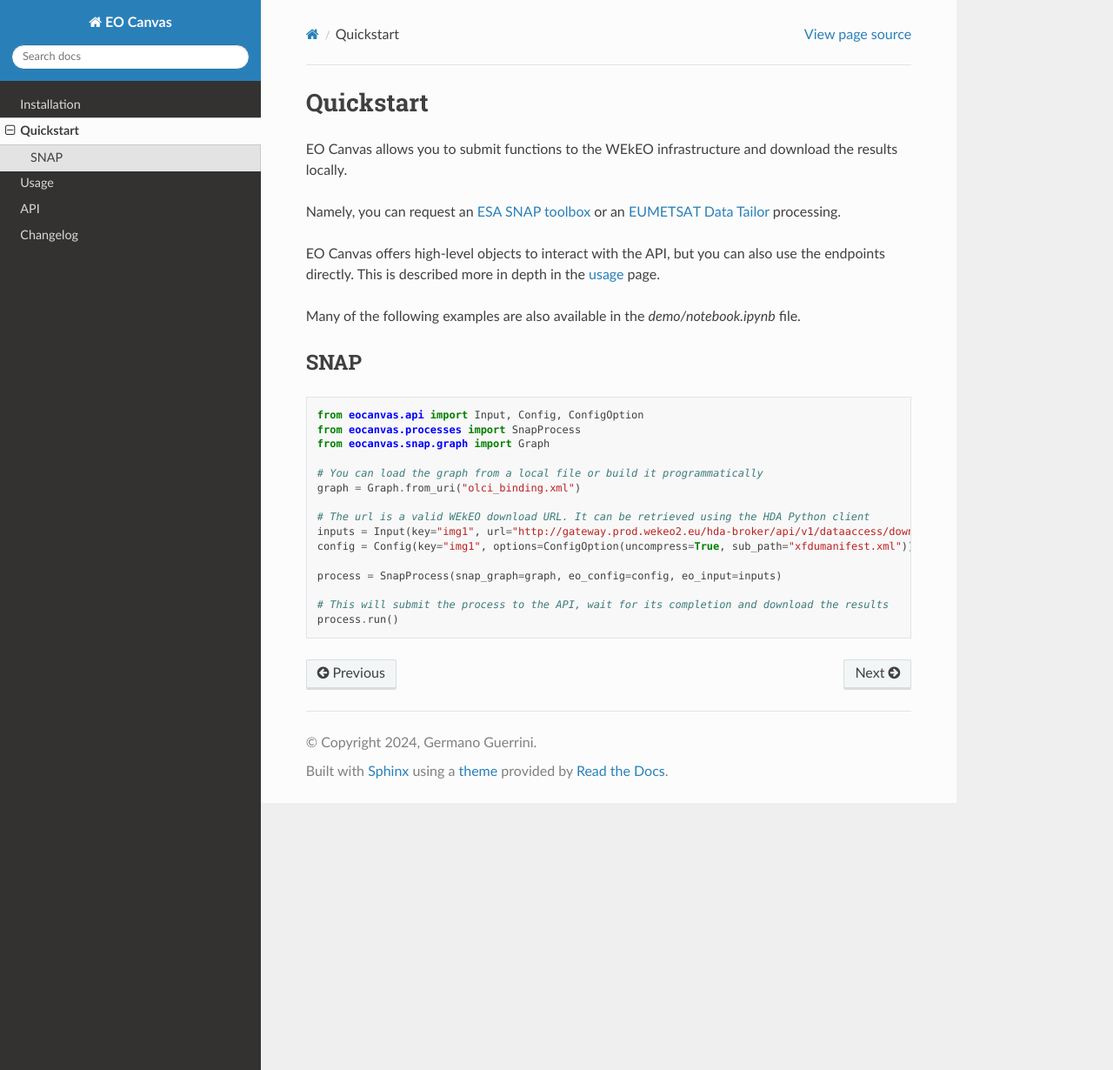
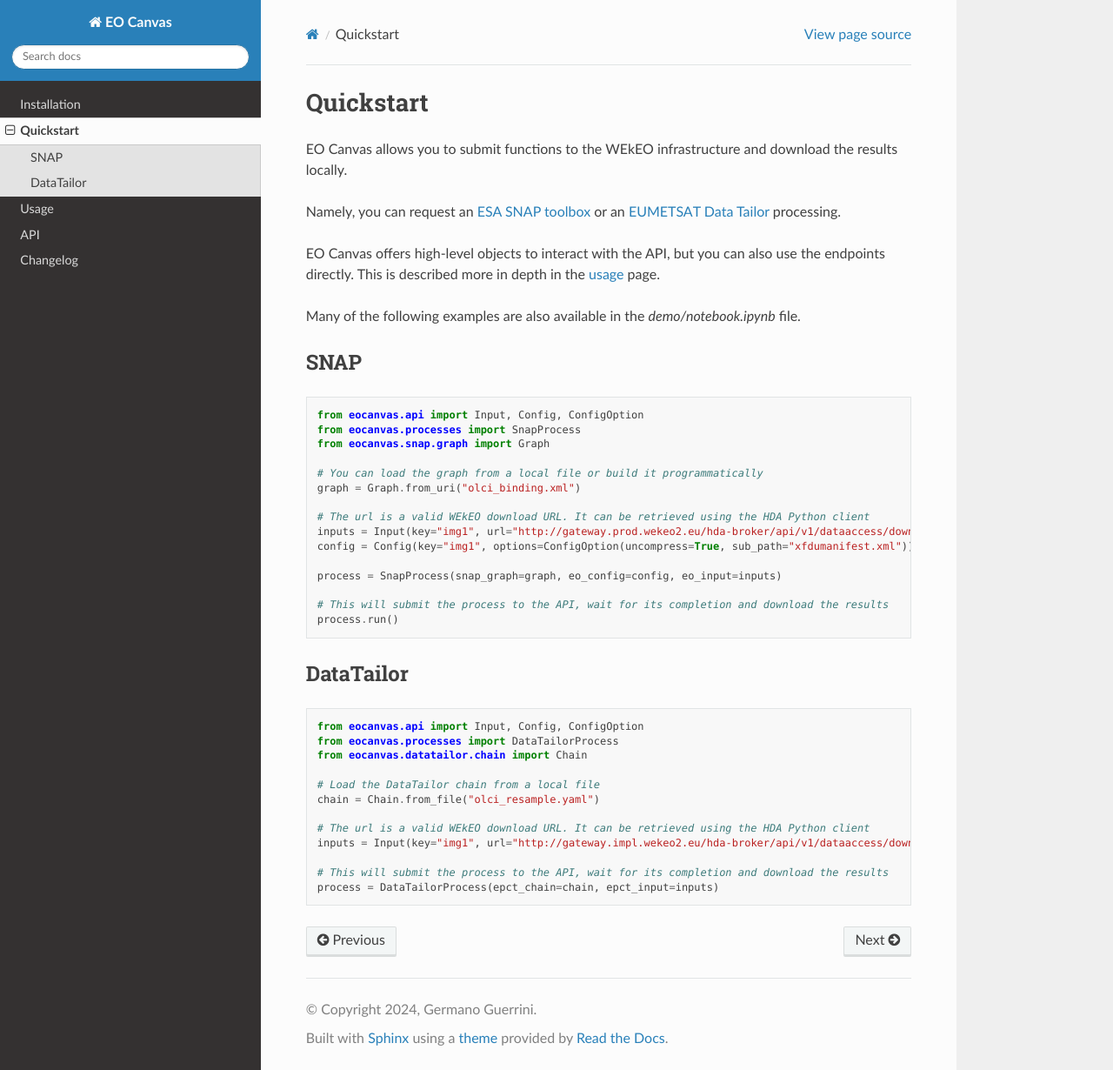
Before and after one commit to wekeo/eocanvas, a Sphinx documentation site: the page built from docs/source/quickstart.rst, in a window 1280 px wide and 1230 px high. Shown: the whole window at 87% size. Built offline with Sphinx 7.4.7 and the Read the Docs theme 2.0.0, drawn with Linux system fonts in a browser that asks for light colours.

```diff
--- a/docs/source/index.rst
+++ b/docs/source/index.rst
@@ -3,7 +3,7 @@
 
 EO Canvas provides a fully compliant Python 3 client that can be used to interact with the **WEkEO Serverless Functions API**.
 
-WEkEO Serverless Functions service exposes a RESTful interface allowing users to remotely execute ESA SNAP or EUMETSAT Datatailor processing.
+WEkEO Serverless Functions service exposes a RESTful interface allowing users to remotely execute ESA SNAP or EUMETSAT DataTailor processing.
 
 Check out the :doc:`usage </usage>` section for further information, including
 how to :doc:`install </installation>` the project.
--- a/docs/source/quickstart.rst
+++ b/docs/source/quickstart.rst
@@ -31,3 +31,20 @@
 
     # This will submit the process to the API, wait for its completion and download the results
     process.run()
+
+DataTailor
+----------
+.. code:: python
+
+    from eocanvas.api import Input, Config, ConfigOption
+    from eocanvas.processes import DataTailorProcess
+    from eocanvas.datatailor.chain import Chain
+
+    # Load the DataTailor chain from a local file
+    chain = Chain.from_file("olci_resample.yaml")
+
+    # The url is a valid WEkEO download URL. It can be retrieved using the HDA Python client
+    inputs = Input(key="img1", url="http://gateway.impl.wekeo2.eu/hda-broker/api/v1/dataaccess/download/66c357dcb6a632e1f39b3131")
+
+    # This will submit the process to the API, wait for its completion and download the results
+    process = DataTailorProcess(epct_chain=chain, epct_input=inputs)
--- a/docs/source/usage.rst
+++ b/docs/source/usage.rst
@@ -5,9 +5,9 @@
 to interact with the API in a more direct way.
 
 The two fundamental concepts of the Serverless Functions service are *processes* and *jobs*.
-A *process* describes either a SNAP or a Data Tailor computation.
+A *process* describes either a SNAP or a DataTailor computation.
 A *job*, on the other hand, is a submission of a process to the API, and it's used to keep track of
-its state, to retrieve the application logs and, finally, to retrieve the results.
+its state, to retrieve the application logs and, finally, to download the results.
 
 To interact directly with the API, you can use the :class:`eocanvas.API` class:
 
@@ -25,7 +25,7 @@
 
 The available processes are predefined. New tools or custom functions might be added in future.
 
-Process inputs must be configured before submitting them. **SNAP** and **Data Tailor** has similar but different sets of inputs.
+Process inputs must be configured before submitting them. **SNAP** and **DataTailor** has similar but different sets of inputs.
 
 SNAP
 ----
```
Also changed, not shown: LICENSE.txt (added), 1 other file.
